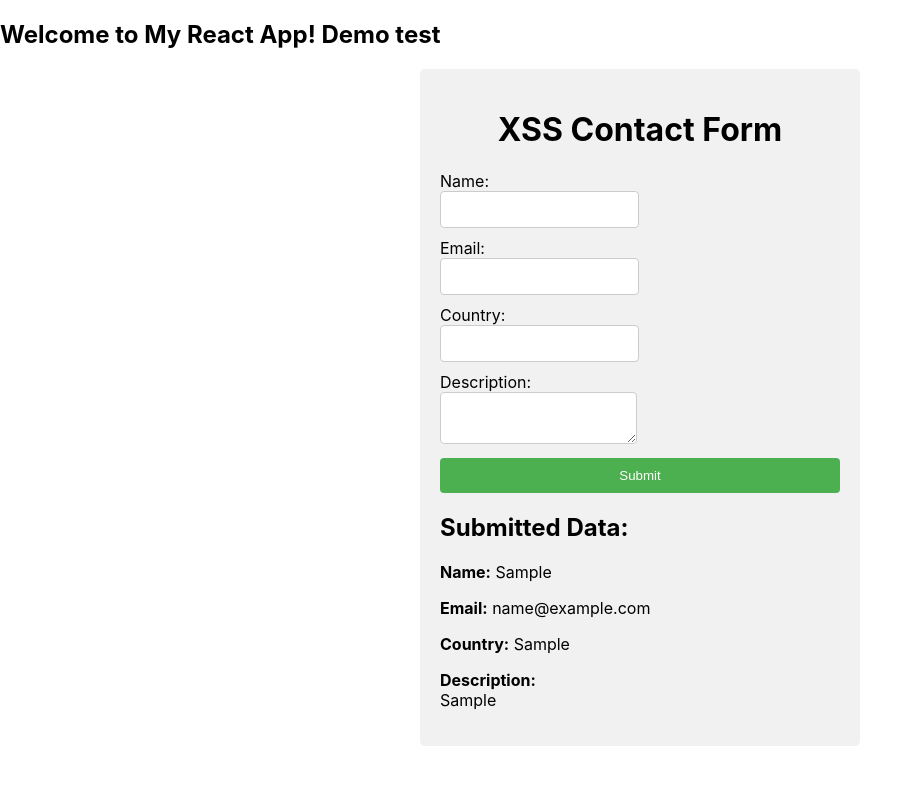
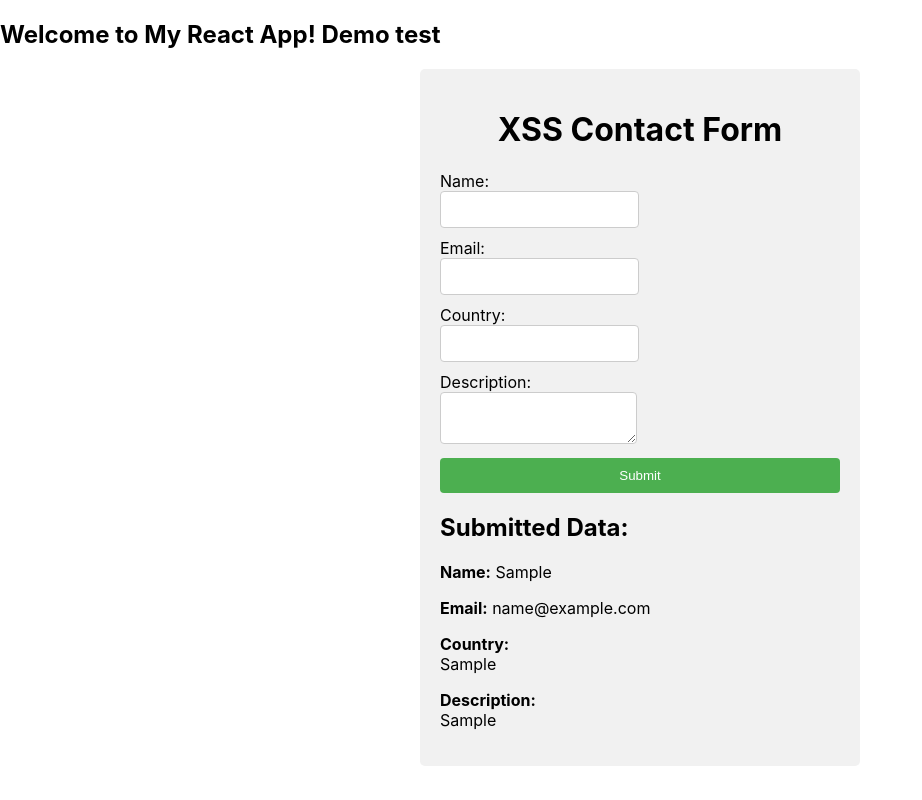
Before and after one commit to DevSecOps2026/Amplify_app, a React (Create React App) app: page / in a window 1280 px wide. Both pictures are taken after typing "Sample", "name@example.com", "Sample", "Sample" into the empty fields and a click on the button "Submit". Shown: the whole page, without its empty margins (0-922 px from the left). Built offline with nearby package versions, Linux system fonts and the light colour scheme.

Commit message:
Update App.js

```diff
--- a/src/App.js
+++ b/src/App.js
@@ -83,7 +83,9 @@ const App = () => {
             <h2>Submitted Data:</h2>
             <p><strong>Name:</strong> {submittedData.name}</p>
             <p><strong>Email:</strong> {submittedData.email}</p>
-            <p><strong>Country:</strong> {submittedData.country}</p>
+            <p><strong>Country:</strong>
+              <div dangerouslySetInnerHTML={{ __html: submittedData.country }} />
+            </p>
             <p>
               <strong>Description:</strong>{" "}
               <div
```
